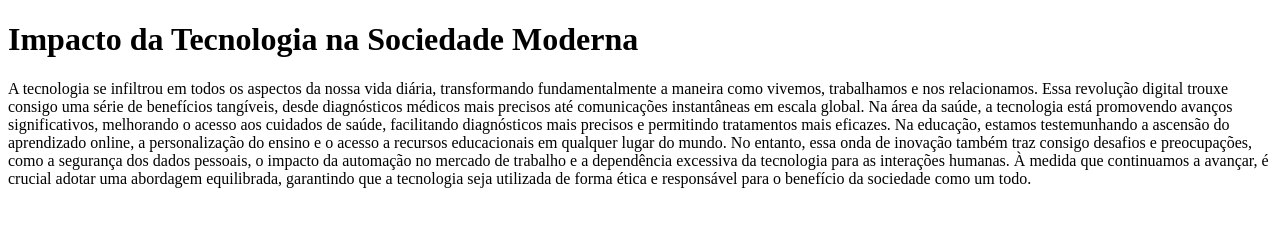
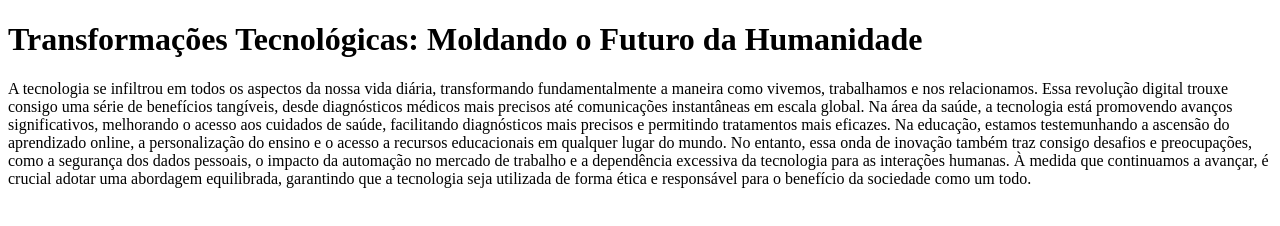
Before and after one commit to mateuscastronappe/Projeto_Mateus, a plain HTML site: page index.html in a window 1280 px wide. Drawn offline with Linux system fonts and the light colour scheme.

Commit message:
Mudança de titulo do texto

```diff
--- a/index.html
+++ b/index.html
@@ -6,7 +6,7 @@
     <title>Meu Projeto</title>
 </head>
 <body>
-    <h1>Impacto da Tecnologia na Sociedade Moderna</h1>
+    <h1>Transformações Tecnológicas: Moldando o Futuro da Humanidade</h1>
     <p>A tecnologia se infiltrou em todos os aspectos da nossa vida diária, transformando fundamentalmente a maneira como vivemos, trabalhamos e nos relacionamos. Essa revolução digital trouxe consigo uma série de benefícios tangíveis, desde diagnósticos médicos mais precisos até comunicações instantâneas em escala global.
 
 Na área da saúde, a tecnologia está promovendo avanços significativos, melhorando o acesso aos cuidados de saúde, facilitando diagnósticos mais precisos e permitindo tratamentos mais eficazes. Na educação, estamos testemunhando a ascensão do aprendizado online, a personalização do ensino e o acesso a recursos educacionais em qualquer lugar do mundo.
```
